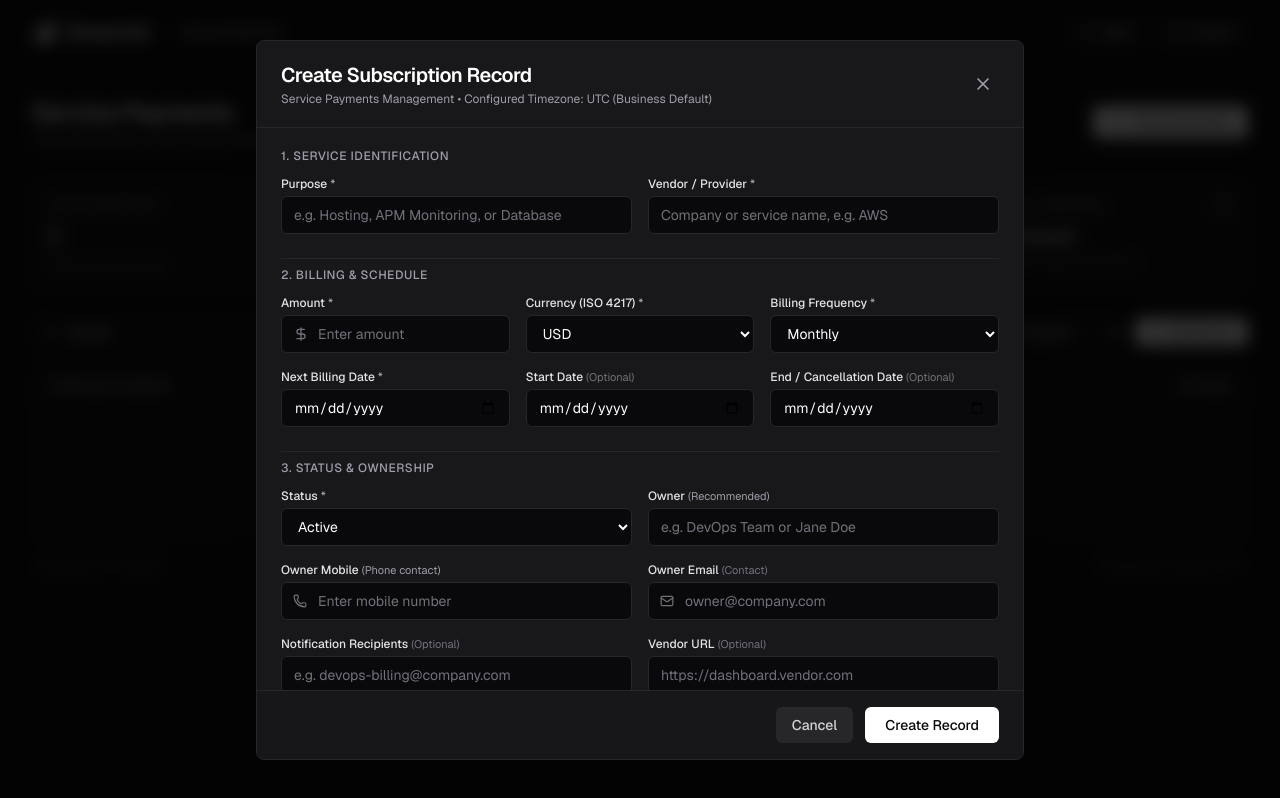
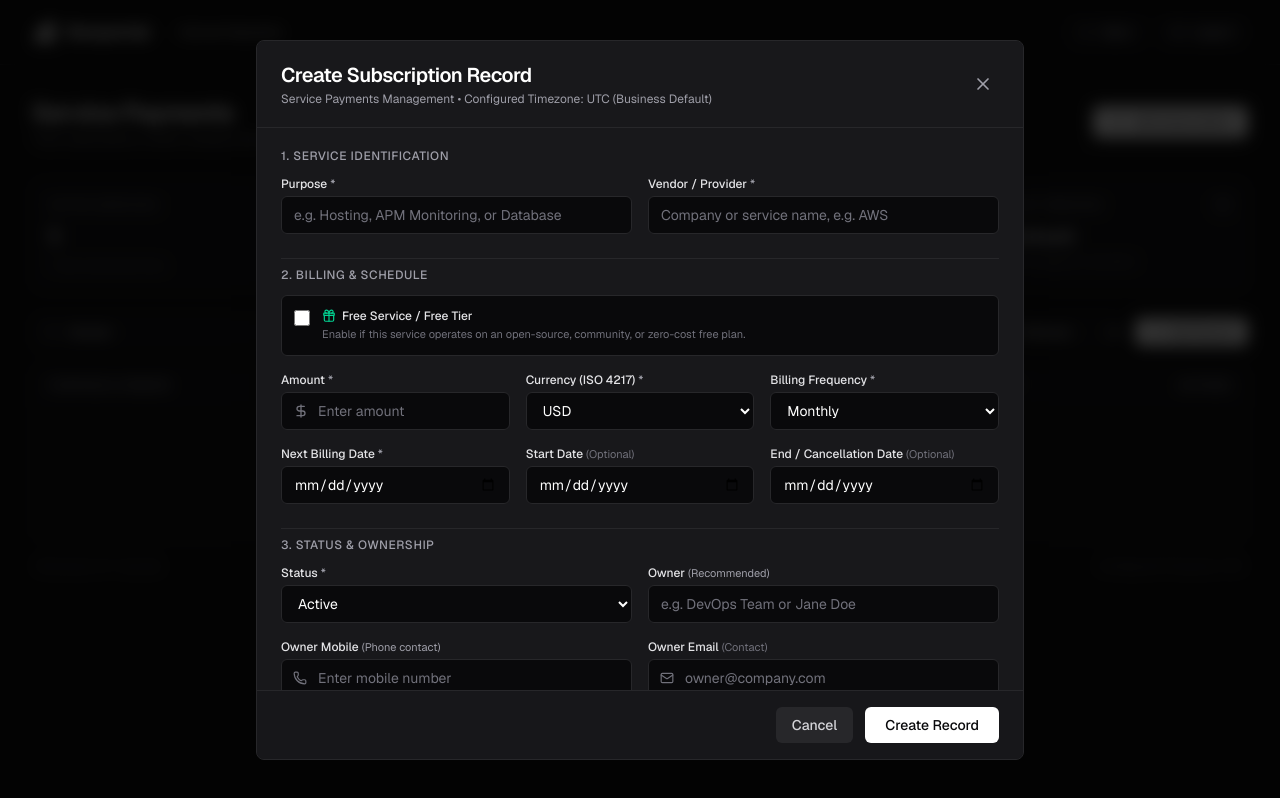
Before and after one commit to ss-travingat/devportal, a Next.js app: page /service-payments in a window 1280 px wide. Both pictures are taken after typing "Sample" into the empty fields and a click on the button "Add Subscription". Built offline with nearby package versions, Linux system fonts and the light colour scheme.

Commit message:
feat: add free tier support to subscription form and validations

```diff
--- a/src/components/SubscriptionFormModal.tsx
+++ b/src/components/SubscriptionFormModal.tsx
@@ -1,7 +1,7 @@
 'use client';
 
 import React, { useState, useRef, useEffect } from 'react';
-import { X, DollarSign, ShieldAlert, Phone, Mail } from 'lucide-react';
+import { X, DollarSign, ShieldAlert, Phone, Mail, Gift } from 'lucide-react';
 import { Subscription, SubscriptionFormData, BillingFrequency, SubscriptionStatus } from '@/types/subscription';
 import { subscriptionSchema } from '@/lib/validations/subscription';
 
@@ -19,6 +19,7 @@ const FREQUENCY_OPTIONS: BillingFrequency[] = [
   'Weekly',
   'One-time',
   'Custom',
+  'Free',
 ];
 
 const STATUS_OPTIONS: SubscriptionStatus[] = [
@@ -92,13 +93,20 @@ export default function SubscriptionFormModal({
 }: SubscriptionFormModalProps) {
   const [formData, setFormData] = useState<SubscriptionFormData>(() => {
     if (subscriptionToEdit) {
+      const isFree = Boolean(
+        subscriptionToEdit.isFree ||
+        subscriptionToEdit.billingFrequency === 'Free' ||
+        subscriptionToEdit.amount === '0' ||
+        subscriptionToEdit.amount === '0.00'
+      );
       return {
         purpose: subscriptionToEdit.purpose || subscriptionToEdit.name || '',
         name: subscriptionToEdit.purpose || subscriptionToEdit.name || '',
-        vendor: subscriptionToEdit.vendor,
-        amount: subscriptionToEdit.amount,
+        vendor: subscriptionToEdit.vendor || '',
+        isFree,
+        amount: isFree ? '0.00' : (subscriptionToEdit.amount || ''),
         currency: subscriptionToEdit.currency || 'USD',
-        billingFrequency: subscriptionToEdit.billingFrequency || 'Monthly',
+        billingFrequency: subscriptionToEdit.billingFrequency || (isFree ? 'Free' : 'Monthly'),
         nextBillingDate: subscriptionToEdit.nextBillingDate || '',
         startDate: subscriptionToEdit.startDate || '',
         endDate: subscriptionToEdit.endDate || '',
@@ -115,6 +123,7 @@ export default function SubscriptionFormModal({
       purpose: '',
       name: '',
       vendor: '',
+      isFree: false,
       amount: '',
       currency: 'USD',
       billingFrequency: 'Monthly',
@@ -176,10 +185,14 @@ export default function SubscriptionFormModal({
     e.preventDefault();
     if (!validate()) return;
 
+    const isFree = Boolean(formData.isFree);
     const num = Number(formData.amount);
     const normalizedData: SubscriptionFormData = {
       ...formData,
-      amount: isNaN(num) ? formData.amount : num.toFixed(2),
+      isFree,
+      amount: isFree ? '0.00' : (isNaN(num) ? formData.amount : num.toFixed(2)),
+      billingFrequency: isFree && (!formData.billingFrequency || formData.billingFrequency === 'Monthly') ? 'Free' : formData.billingFrequency,
+      nextBillingDate: isFree && !formData.nextBillingDate ? undefined : formData.nextBillingDate,
       purpose: formData.purpose.trim(),
       name: formData.purpose.trim(),
       vendor: formData.vendor.trim(),
@@ -293,12 +306,57 @@ export default function SubscriptionFormModal({
             <h3 className="text-xs uppercase font-medium tracking-wider text-zinc-400 mb-3">
               2. Billing & Schedule
             </h3>
+
+            {/* Free Tier Switch */}
+            <div className="mb-4 p-3 bg-zinc-950 border border-zinc-800 rounded-md flex items-center justify-between gap-3">
+              <label htmlFor="isFreeService" className="flex items-start gap-3 cursor-pointer select-none">
+                <input
+                  type="checkbox"
+                  id="isFreeService"
+                  checked={Boolean(formData.isFree)}
+                  onChange={(e) => {
+                    const checked = e.target.checked;
+                    setFormData((prev) => ({
+                      ...prev,
+                      isFree: checked,
+                      amount: checked ? '0.00' : (prev.amount === '0.00' || prev.amount === '0' ? '' : prev.amount),
+                      billingFrequency: checked ? 'Free' : (prev.billingFrequency === 'Free' ? 'Monthly' : prev.billingFrequency),
+                      nextBillingDate: checked ? '' : prev.nextBillingDate,
+                    }));
+                    if (checked) {
+                      setErrors((prev) => {
+                        const copy = { ...prev };
+                        delete copy.amount;
+                        delete copy.nextBillingDate;
+                        return copy;
+                      });
+                    }
+                  }}
+                  className="mt-0.5 w-4 h-4 rounded border-zinc-700 bg-zinc-900 text-white accent-emerald-500 focus:ring-emerald-400 focus:ring-offset-zinc-950 cursor-pointer"
+                />
+                <div>
+                  <span className="text-xs font-medium text-zinc-200 flex items-center gap-1.5">
+                    <Gift className="w-3.5 h-3.5 text-emerald-400" />
+                    Free Service / Free Tier
+                  </span>
+                  <span className="block text-[11px] text-zinc-500 mt-0.5">
+                    Enable if this service operates on an open-source, community, or zero-cost free plan.
+                  </span>
+                </div>
+              </label>
+              {formData.isFree && (
+                <span className="px-2 py-0.5 text-[11px] font-semibold border border-emerald-500/30 bg-emerald-500/10 text-emerald-400 rounded shrink-0">
+                  Zero Cost ($0.00)
+                </span>
+              )}
+            </div>
+
             <div className="grid grid-cols-1 sm:grid-cols-3 gap-4">
               {/* Amount */}
-              <DelayedHoverContext context="Decimal value (≥ 0).">
+              <DelayedHoverContext context={formData.isFree ? "Zero financial cost applies to free tier." : "Decimal value (≥ 0)."}>
                 <div>
                   <label className="block text-xs font-medium text-zinc-200 mb-1">
-                    Amount <span className="text-zinc-400">*</span>
+                    Amount {formData.isFree ? <span className="text-emerald-400 text-[11px] font-normal">(Free)</span> : <span className="text-zinc-400">*</span>}
                   </label>
                   <div className="relative">
                     <span className="absolute inset-y-0 left-0 pl-3 flex items-center pointer-events-none text-zinc-500">
@@ -308,12 +366,15 @@ export default function SubscriptionFormModal({
                       type="number"
                       step="0.01"
                       min="0"
-                      placeholder="Enter amount"
-                      value={formData.amount}
+                      placeholder={formData.isFree ? "0.00 (Free)" : "Enter amount"}
+                      value={formData.isFree ? "0.00" : formData.amount}
+                      disabled={Boolean(formData.isFree)}
                       onChange={(e) => setFormData({ ...formData, amount: e.target.value })}
                       className={`w-full pl-9 pr-3 py-2 bg-zinc-950 border ${
                         errors.amount ? 'border-zinc-400' : 'border-zinc-800'
-                      } rounded-md text-sm text-white placeholder-zinc-500 focus:outline-none focus:border-zinc-400 focus:ring-1 focus:ring-zinc-400 transition-colors`}
+                      } rounded-md text-sm text-white placeholder-zinc-500 focus:outline-none focus:border-zinc-400 focus:ring-1 focus:ring-zinc-400 transition-colors ${
+                        formData.isFree ? 'opacity-60 cursor-not-allowed bg-zinc-900/60' : ''
+                      }`}
                     />
                   </div>
                   {errors.amount && <p className="text-xs text-zinc-300 mt-1">{errors.amount}</p>}
@@ -370,14 +431,14 @@ export default function SubscriptionFormModal({
             {/* Dates row */}
             <div className="grid grid-cols-1 sm:grid-cols-3 gap-4 mt-4">
               {/* Next billing date */}
-              <DelayedHoverContext context={`In configured timezone (${configuredTimezone}).`}>
+              <DelayedHoverContext context={formData.isFree ? "Optional renewal or review date for free services." : `In configured timezone (${configuredTimezone}).`}>
                 <div>
                   <label className="block text-xs font-medium text-zinc-200 mb-1">
-                    Next Billing Date <span className="text-zinc-400">*</span>
+                    Next Billing Date {formData.isFree ? <span className="text-zinc-500 text-[11px] font-normal">(Optional for Free)</span> : <span className="text-zinc-400">*</span>}
                   </label>
                   <input
                     type="date"
-                    value={formData.nextBillingDate}
+                    value={formData.nextBillingDate || ''}
                     onChange={(e) => setFormData({ ...formData, nextBillingDate: e.target.value })}
                     className={`w-full px-3 py-2 bg-zinc-950 border ${
                       errors.nextBillingDate ? 'border-zinc-400' : 'border-zinc-800'
--- a/src/lib/validations/subscription.ts
+++ b/src/lib/validations/subscription.ts
@@ -11,19 +11,14 @@ export const subscriptionSchema = z
       .string()
       .trim()
       .min(1, 'Vendor / provider name is required.'),
-    amount: z
-      .string()
-      .trim()
-      .min(1, 'Amount is required.')
-      .refine((val) => {
-        const num = Number(val);
-        return !isNaN(num) && num >= 0 && /^\d+(\.\d{1,4})?$/.test(val);
-      }, 'Amount must be a valid positive decimal number (≥ 0).'),
+    isFree: z.boolean().default(false).optional(),
+    amount: z.string().optional().or(z.literal('')),
     currency: z
       .string()
       .trim()
       .min(3, 'Currency must be a valid 3-letter ISO code (e.g. USD).')
-      .max(3, 'Currency must be a valid 3-letter ISO code (e.g. USD).'),
+      .max(3, 'Currency must be a valid 3-letter ISO code (e.g. USD).')
+      .default('USD'),
     billingFrequency: z.enum([
       'Monthly',
       'Quarterly',
@@ -31,10 +26,9 @@ export const subscriptionSchema = z
       'Weekly',
       'One-time',
       'Custom',
+      'Free',
     ] as const),
-    nextBillingDate: z
-      .string()
-      .min(1, 'Next billing date is required in configured business timezone.'),
+    nextBillingDate: z.string().optional().or(z.literal('')),
     startDate: z.string().optional().or(z.literal('')),
     endDate: z.string().optional().or(z.literal('')),
     owner: z.string().optional().or(z.literal('')),
@@ -64,6 +58,36 @@ export const subscriptionSchema = z
     ] as const),
   })
   .superRefine((data, ctx) => {
+    const isFree = Boolean(data.isFree);
+
+    // If paid, amount and nextBillingDate are strictly required
+    if (!isFree) {
+      if (!data.amount || data.amount.trim() === '') {
+        ctx.addIssue({
+          code: z.ZodIssueCode.custom,
+          message: 'Amount is required for paid services.',
+          path: ['amount'],
+        });
+      } else {
+        const num = Number(data.amount);
+        if (isNaN(num) || num < 0 || !/^\d+(\.\d{1,4})?$/.test(data.amount.trim())) {
+          ctx.addIssue({
+            code: z.ZodIssueCode.custom,
+            message: 'Amount must be a valid positive decimal number (≥ 0).',
+            path: ['amount'],
+          });
+        }
+      }
+
+      if (!data.nextBillingDate || data.nextBillingDate.trim() === '') {
+        ctx.addIssue({
+          code: z.ZodIssueCode.custom,
+          message: 'Next billing date is required in configured business timezone.',
+          path: ['nextBillingDate'],
+        });
+      }
+    }
+
     // End / cancellation date: Required when applicable to a cancelled subscription
     if (data.status === 'Cancelled' && (!data.endDate || data.endDate.trim() === '')) {
       ctx.addIssue({
--- a/src/types/subscription.ts
+++ b/src/types/subscription.ts
@@ -4,7 +4,8 @@ export type BillingFrequency =
   | 'Yearly'
   | 'Weekly'
   | 'One-time'
-  | 'Custom';
+  | 'Custom'
+  | 'Free';
 
 export type SubscriptionStatus =
   | 'Active'
@@ -18,10 +19,11 @@ export interface Subscription {
   purpose: string; // Purpose (Human-readable label, e.g. Hosting or Monitoring)
   name?: string; // Optional alias for backward compatibility
   vendor: string; // Vendor/provider (Company or service name)
-  amount: string; // Decimal monetary value >= 0 (represented as exact decimal string, e.g. "49.99")
+  isFree?: boolean; // True if the service operates on a free tier or zero cost
+  amount: string; // Decimal monetary value >= 0 (represented as exact decimal string, e.g. "49.99" or "0.00")
   currency: string; // ISO 4217 code (USD, EUR, GBP, etc.)
   billingFrequency: BillingFrequency;
-  nextBillingDate: string; // YYYY-MM-DD in configured business timezone
+  nextBillingDate?: string; // YYYY-MM-DD in configured business timezone (optional for free tier)
   startDate?: string; // Date subscription began
   endDate?: string; // End / cancellation date (required if cancelled)
   owner?: string; // User/team responsible for reviewing bill
```
